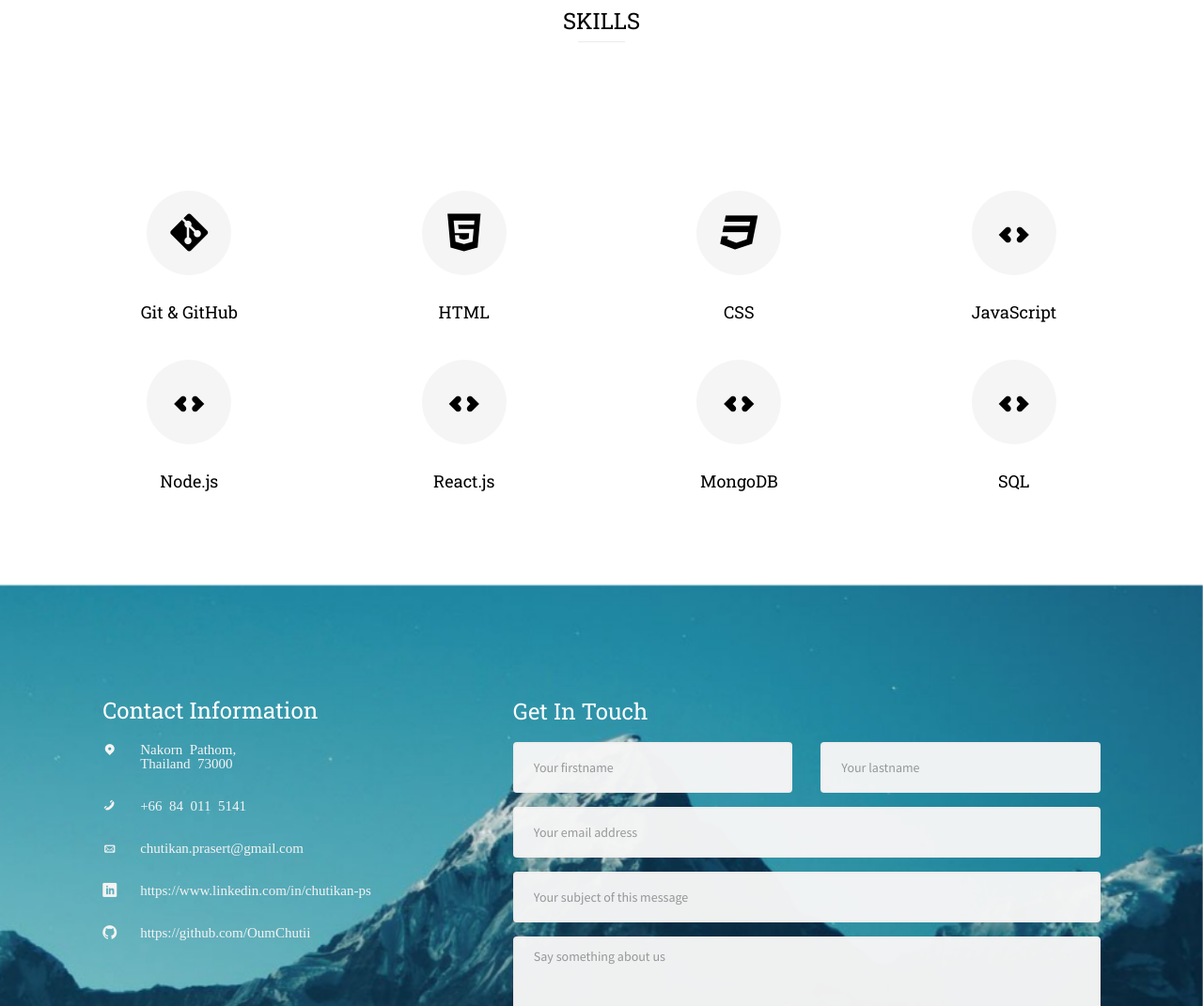
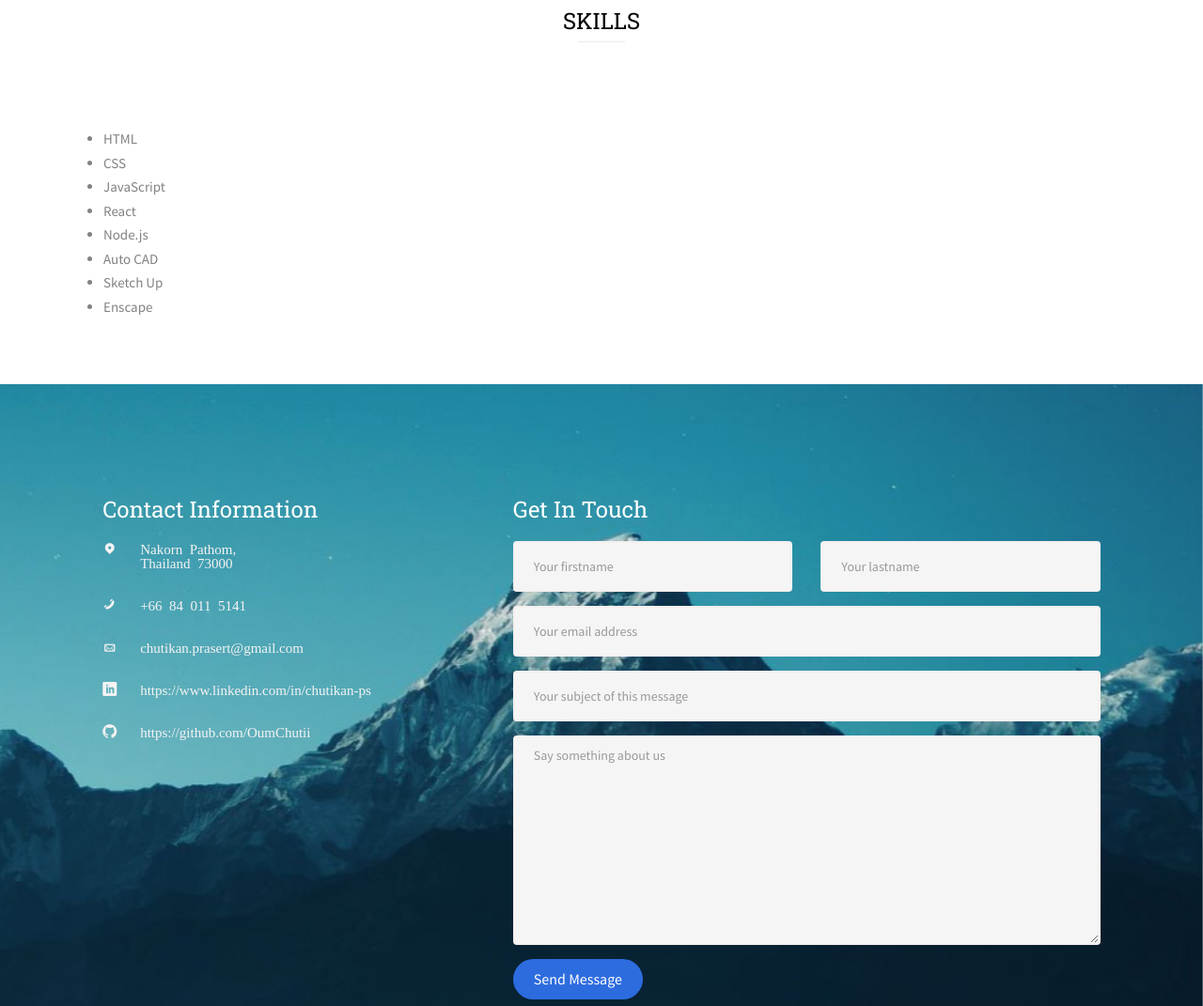
Before and after one commit to OumChutii/portfolio, a plain HTML site: page index.html in a window 1280 px wide. Shown: the part 3100-4171 px from the top of the page at 94% size. Drawn offline with Linux system fonts and the light colour scheme; files whose address does not match are found by name; a web font is replaced by a local one.

Commit message:
edit skills

```diff
--- a/index.html
+++ b/index.html
@@ -295,7 +295,18 @@
 				</div>
 			</div>
 
-			<aside >
+        	<ul>
+				<li>HTML</li>
+				<li>CSS</li>
+				<li>JavaScript</li>
+				<li>React</li>
+				<li>Node.js</li>
+				<Li>Auto CAD</Li>
+				<Li>Sketch Up</Li>
+				<Li>Enscape</Li>
+        	</ul>
+
+			<!-- <aside >
 				<div class="flexslider">
 					<ul class="slides">
 					   <li style="background-image: url(images/cer-mongo.jpeg);">
@@ -306,9 +317,9 @@
 					   </li>
 					  </ul>
 				  </div>
-			</aside>
+			</aside> -->
 
-			<div class="row">
+			<!-- <div class="row">
 				<div class="col-md-3 col-sm-6 text-center animate-box">
 					<div class="services">
 						<span class="icon">
@@ -316,7 +327,7 @@
 						</span>
 						<div class="desc">
 							<h3><a href="#">Git & GitHub</a></h3>
-							<!-- <p>Dignissimos asperiores vitae velit veniam totam fuga molestias accusamus alias autem provident. Odit ab aliquam dolor eius.</p> -->
+							<p>Dignissimos asperiores vitae velit veniam totam fuga molestias accusamus alias autem provident. Odit ab aliquam dolor eius.</p>
 						</div>
 					</div>
 				</div>
@@ -327,7 +338,7 @@
 						</span>
 						<div class="desc">
 							<h3><a href="#">HTML</a></h3>
-							<!-- <p>Dignissimos asperiores vitae velit veniam totam fuga molestias accusamus alias autem provident. Odit ab aliquam dolor eius.</p> -->
+							<p>Dignissimos asperiores vitae velit veniam totam fuga molestias accusamus alias autem provident. Odit ab aliquam dolor eius.</p>
 						</div>
 					</div>
 				</div>
@@ -338,7 +349,7 @@
 						</span>
 						<div class="desc">
 							<h3><a href="#">CSS</a></h3>
-							<!-- <p>Dignissimos asperiores vitae velit veniam totam fuga molestias accusamus alias autem provident. Odit ab aliquam dolor eius.</p> -->
+							<p>Dignissimos asperiores vitae velit veniam totam fuga molestias accusamus alias autem provident. Odit ab aliquam dolor eius.</p>
 						</div>
 					</div>
 				</div>
@@ -349,7 +360,7 @@
 						</span>
 						<div class="desc">
 							<h3><a href="#">JavaScript</a></h3>
-							<!-- <p>Dignissimos asperiores vitae velit veniam totam fuga molestias accusamus alias autem provident. Odit ab aliquam dolor eius.</p> -->
+							<p>Dignissimos asperiores vitae velit veniam totam fuga molestias accusamus alias autem provident. Odit ab aliquam dolor eius.</p>
 						</div>
 					</div>
 				</div>
@@ -360,7 +371,7 @@
 						</span>
 						<div class="desc">
 							<h3><a href="#">Node.js</a></h3>
-							<!-- <p>Dignissimos asperiores vitae velit veniam totam fuga molestias accusamus alias autem provident. Odit ab aliquam dolor eius.</p> -->
+							<p>Dignissimos asperiores vitae velit veniam totam fuga molestias accusamus alias autem provident. Odit ab aliquam dolor eius.</p>
 						</div>
 					</div>
 				</div>
@@ -371,7 +382,7 @@
 						</span>
 						<div class="desc">
 							<h3><a href="#">React.js</a></h3>
-							<!-- <p>Dignissimos asperiores vitae velit veniam totam fuga molestias accusamus alias autem provident. Odit ab aliquam dolor eius.</p> -->
+							<p>Dignissimos asperiores vitae velit veniam totam fuga molestias accusamus alias autem provident. Odit ab aliquam dolor eius.</p>
 						</div>
 					</div>
 				</div>
@@ -382,7 +393,7 @@
 						</span>
 						<div class="desc">
 							<h3><a href="#">MongoDB</a></h3>
-							<!-- <p>Dignissimos asperiores vitae velit veniam totam fuga molestias accusamus alias autem provident. Odit ab aliquam dolor eius.</p> -->
+							<p>Dignissimos asperiores vitae velit veniam totam fuga molestias accusamus alias autem provident. Odit ab aliquam dolor eius.</p>
 						</div>
 					</div>
 				</div>
@@ -393,11 +404,11 @@
 						</span>
 						<div class="desc">
 							<h3><a href="#">SQL</a></h3>
-							<!-- <p>Dignissimos asperiores vitae velit veniam totam fuga molestias accusamus alias autem provident. Odit ab aliquam dolor eius.</p> -->
+							<p>Dignissimos asperiores vitae velit veniam totam fuga molestias accusamus alias autem provident. Odit ab aliquam dolor eius.</p>
 						</div>
 					</div>
 				</div>
-			</div>
+			</div> -->
 		</div>
 	</div>
 
```
